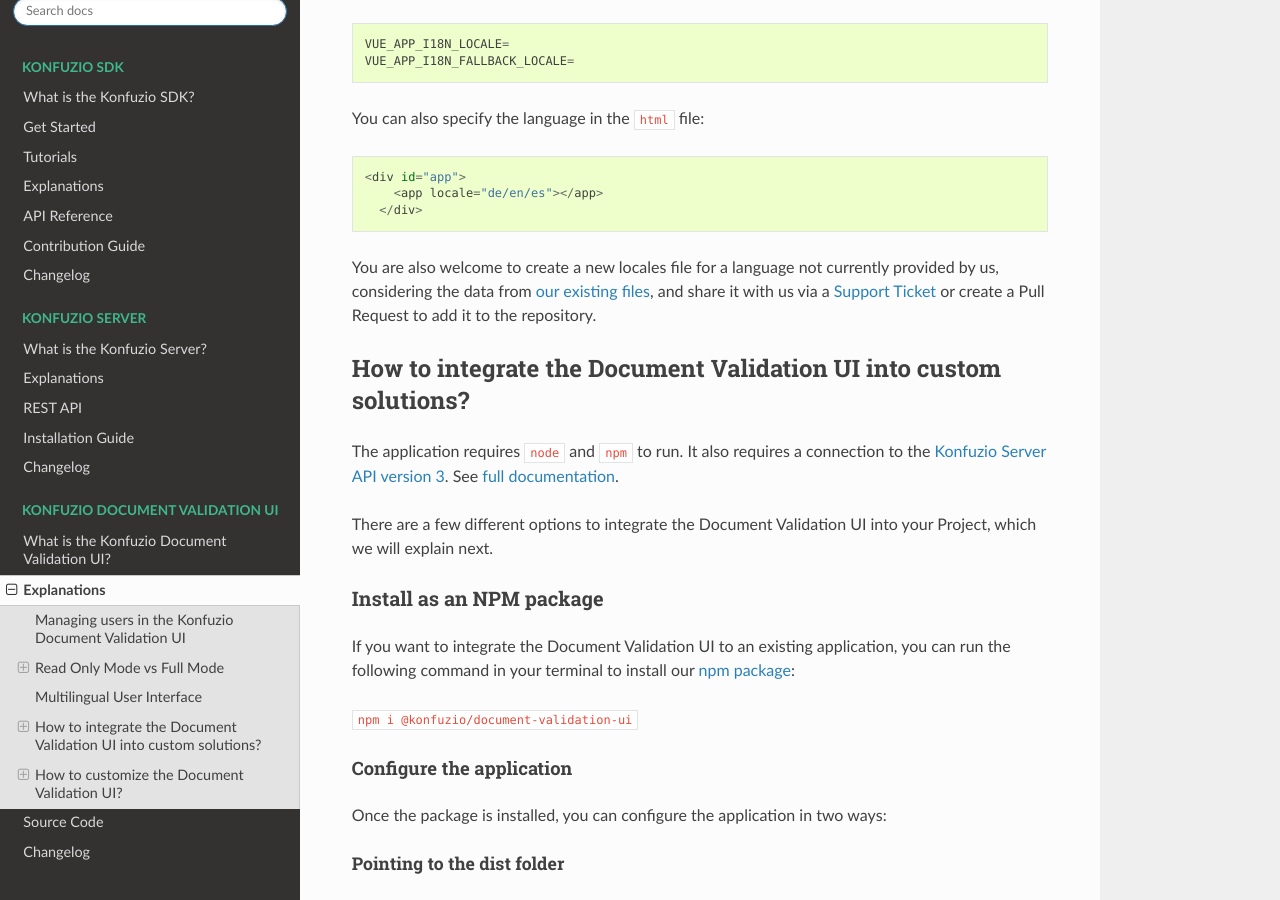
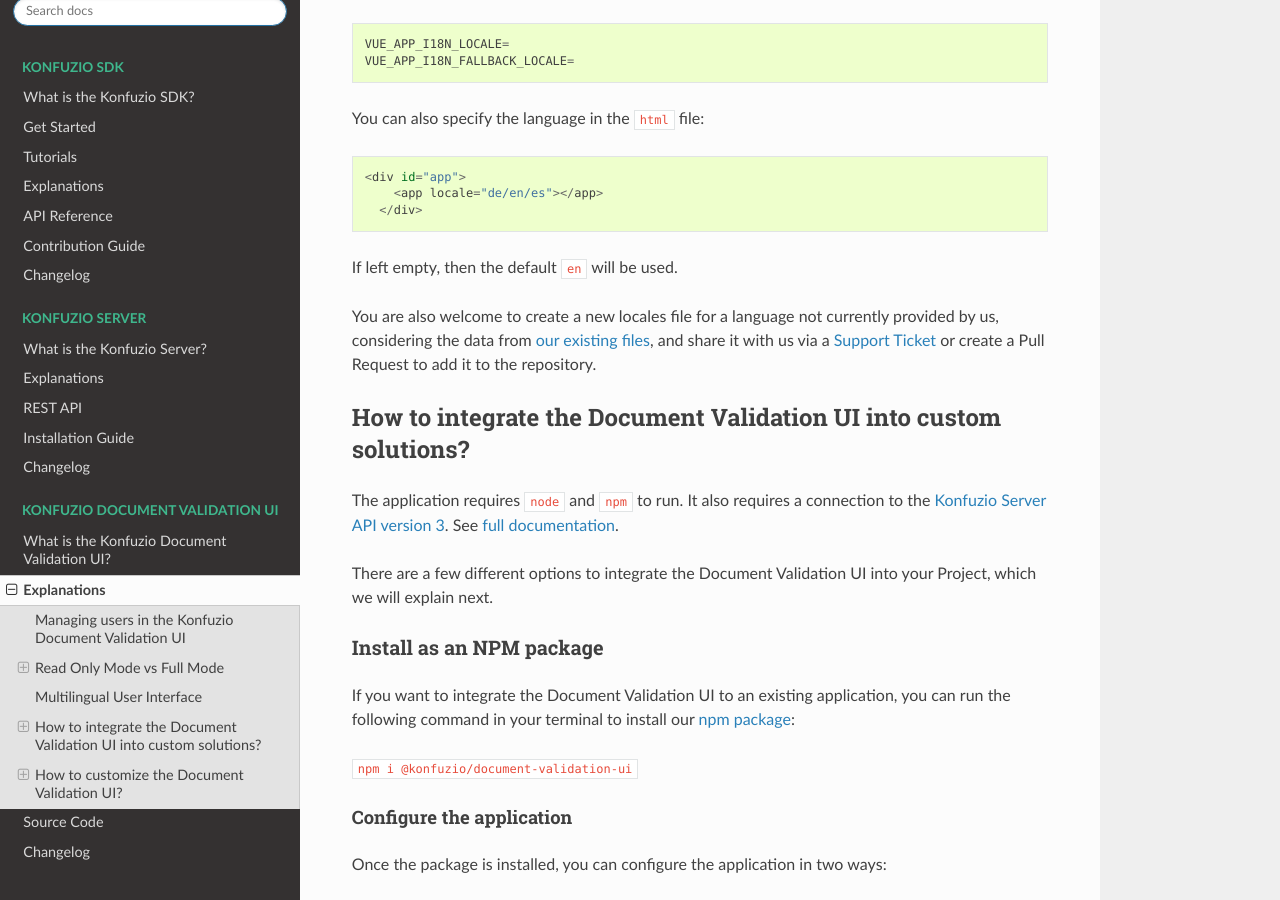
Before and after one commit to konfuzio-ai/konfuzio-sdk, a Sphinx documentation site: the page built from docs/dvui/explanations.md, in a window 1280 px wide and 900 px high, scrolled down 2190 px. Built offline with Sphinx 7.4.7 and the Read the Docs theme 2.0.0, drawn with Linux system fonts in a browser that asks for light colours; pages that are not in the unit, such as notebooks, are missing from menus; a script that is not in the unit is left out.

Commit message:
Add explanation when a locale is not defined in DV-UI

````diff
--- a/docs/dvui/explanations.md
+++ b/docs/dvui/explanations.md
@@ -56,6 +56,8 @@
     <app locale="de/en/es"></app>
   </div>
 ```
+
+If left empty, then the default `en` will be used.
 
 You are also welcome to create a new locales file for a language not currently provided by us, considering the data from [our existing files](https://github.com/konfuzio-ai/document-validation-ui/tree/main/src/locales), and share it with us via a [Support Ticket](https://konfuzio.com/en/support/) or create a Pull Request to add it to the repository.
 
````
